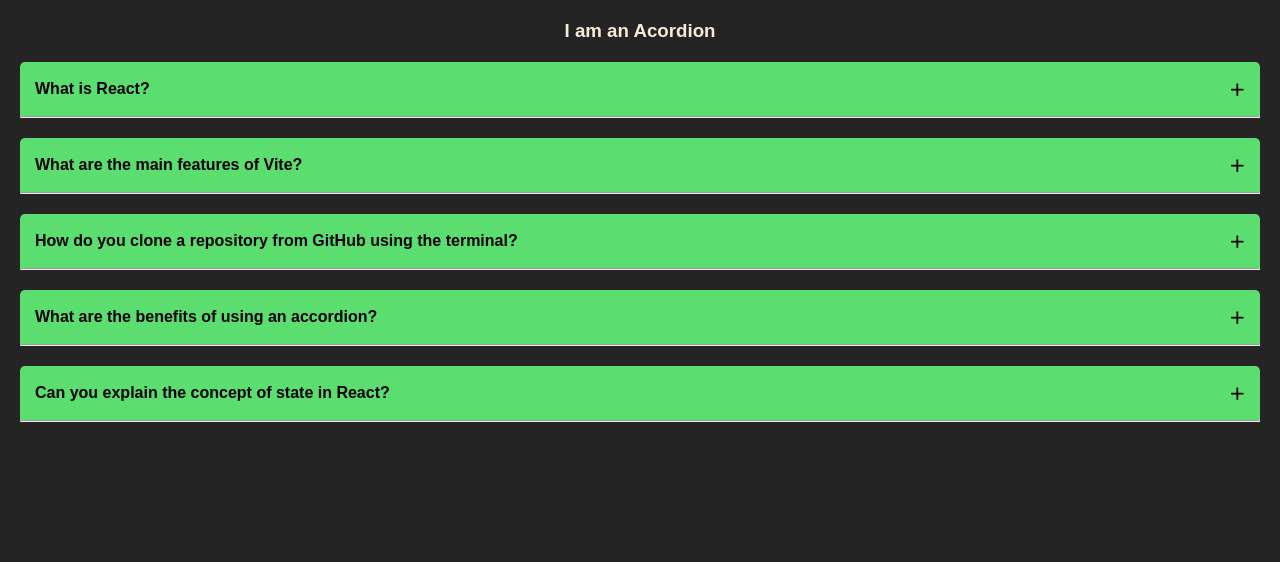
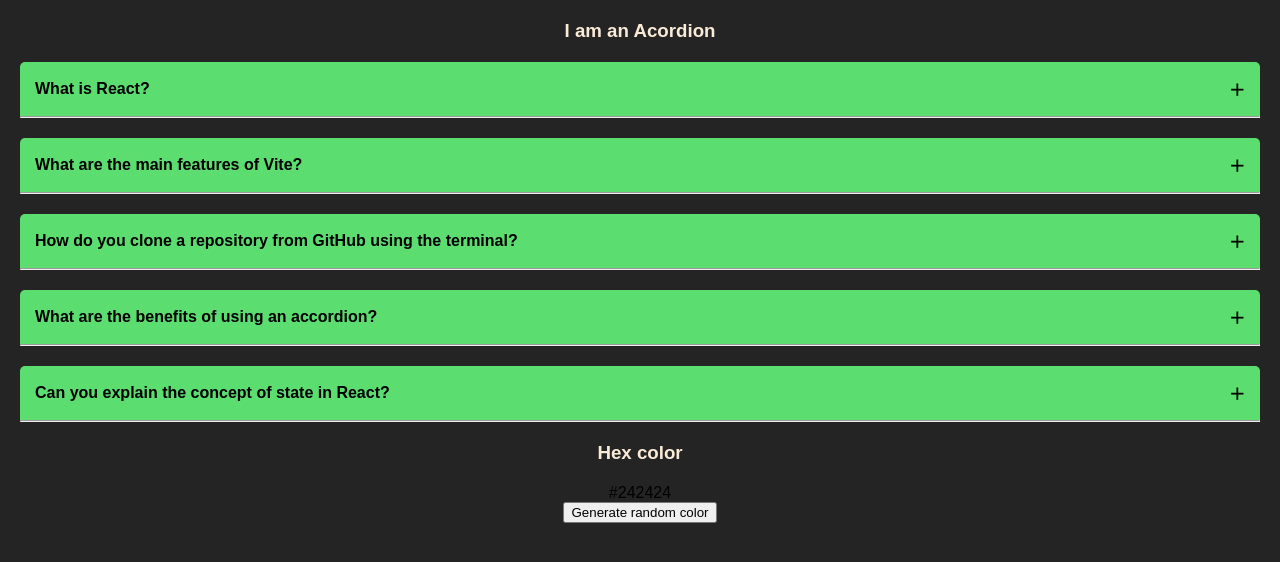
Before and after one commit to KenKambi/25reactprojects, a React (Vite) app in the folder 25reactprojects/: page / in a window 1280 px wide. Shown: the top 562 px of the page. Built offline with nearby package versions, Linux system fonts and the light colour scheme.

Commit message:
Colorflipper.jsx

```diff
--- /dev/null
+++ b/25reactprojects/components/colorflipper/Colorflipper.jsx
@@ -0,0 +1,35 @@
+import { useState } from "react";
+
+export default function Colorflipper() {
+  const [color, setColor] = useState("#242424");
+
+  function randomGenerator(length) {
+    return Math.floor(Math.random() * length);
+  }
+
+  function handleColorChange() {
+    //#00000 . This is the hex format
+    const hex = [0, 1, 2, 3, 4, 5, 6, 7, 8, 9, "A", "B", "C", "D", "E", "F"];
+    let hash = "#";
+
+    for (let i = 0; i < 6; i++) {
+      hash += hex[randomGenerator(hex.length)];
+    }
+
+    setColor(hash);
+  }
+
+  const styles = {
+    backgroundColor: color,
+    height: "300px",
+    textAlign: "center"
+
+  };
+  return (
+    <main style={styles}>
+      <h3>Hex color</h3>
+      <div>{color} </div>
+      <button onClick={handleColorChange}> Generate random color</button>
+    </main>
+  );
+}
--- a/25reactprojects/src/App.jsx
+++ b/25reactprojects/src/App.jsx
@@ -1,5 +1,6 @@
 import Acordion from "../components/acordion/Acordion";
 import accordionData from "../components/acordion/data";
+import Colorflipper from "../components/colorflipper/Colorflipper";
 
 
 function App() {
@@ -10,6 +11,7 @@ function App() {
     <>
       <h3>I am an Acordion</h3>
       {data}
+      <Colorflipper/>
     </>
   );
 }
```
